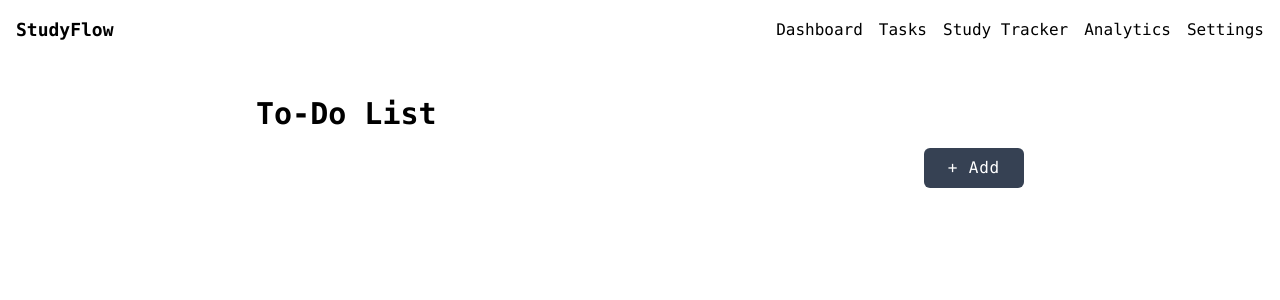
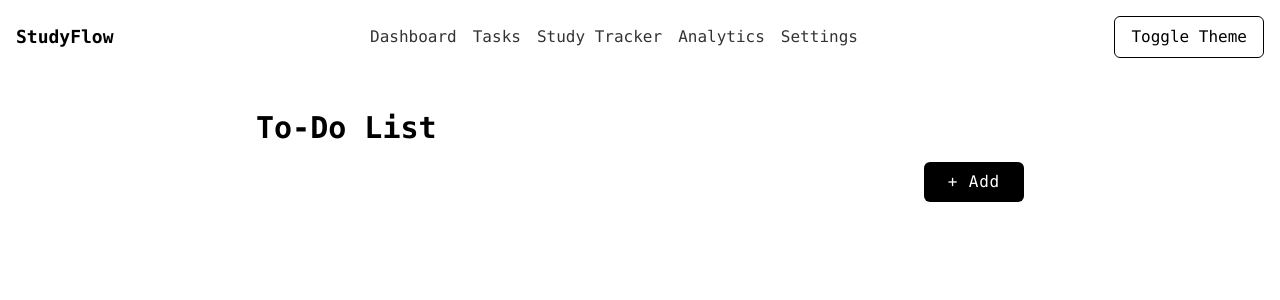
Before and after one commit to itsanup1/StudyFlow, a React (Vite) app: page / in a window 1280 px wide. Shown: the top 300 px of the page. Built offline with nearby package versions, Linux system fonts and the light colour scheme.

Commit message:
Added The Dark Mode Switching

```diff
--- a/src/App.jsx
+++ b/src/App.jsx
@@ -1,16 +1,19 @@
 import { Navbar } from './component/Navbar'
 import { ToDo } from './Tools/To-Do'
 import { AddModal } from './component/AddModal'
-
+import { useEffect } from "react";
+import { loadTheme } from "./component/DarkMode";
 
 function App() {
-
+  useEffect(() => {
+    loadTheme();
+  }, []);
   return (
     <>
         <Navbar />
+
         <ToDo />
-        {/*<AddModal/>*/}
-     </>
+    </>
   )
 }
 
--- a/src/Tools/To-Do.jsx
+++ b/src/Tools/To-Do.jsx
@@ -80,12 +80,12 @@ export function ToDo() {
 
   return (
     <div className="mt-5 p-4 max-w-200 mx-auto">
-      <h1 className="text-3xl font-bold mb-4">To-Do List</h1>
+      <h1 className="text-3xl text-[rgb(var(--pritext))] font-bold mb-4">To-Do List</h1>
 
       {/* ADD BUTTON */}
       <div className="flex justify-end">
         <button
-          className="apply px-6 py-2 bg-gray-700 text-white rounded-md tracking-wider"
+          className="apply px-6 py-2 bg-[rgb(var(--pritext))] text-[rgb(var(--bg))] rounded-md tracking-wider"
           onClick={() => setOpenAddModal(true)}
         >
           + Add
--- /dev/null
+++ b/src/component/DarkMode.jsx
@@ -0,0 +1,39 @@
+export function setTheme(theme) {
+  document.documentElement.setAttribute("data-theme", theme);
+  localStorage.setItem("theme", theme);
+}
+
+export function loadTheme() {
+  const savedTheme = localStorage.getItem("theme");
+
+  if (savedTheme) {
+    setTheme(savedTheme);
+    return;
+  }
+
+  const systemDark = window.matchMedia(
+    "(prefers-color-scheme: dark)"
+  ).matches;
+
+  setTheme(systemDark ? "dark" : "light");
+}
+
+export function toggleTheme() {
+  const current =
+    document.documentElement.getAttribute("data-theme") || "light";
+
+  const newTheme = current === "dark" ? "light" : "dark";
+
+  setTheme(newTheme);
+}
+
+export function ThemeToggleButton() {
+  return (
+    <button
+      onClick={toggleTheme}
+      className="px-4 py-2 rounded-md border text-[rgb(var(--pritext))]"
+    >
+      Toggle Theme
+    </button>
+  );
+}
--- a/src/component/Navbar.jsx
+++ b/src/component/Navbar.jsx
@@ -1,3 +1,5 @@
+import { ThemeToggleButton } from './DarkMode'
+
 export function Navbar(){
     const links = [
         {
@@ -19,14 +21,15 @@ export function Navbar(){
     ];
     return(
         <div className="flex justify-between items-center p-4">
-            <p className="text-lg font-bold">StudyFlow</p>
-            <div className="flex justify-between items-center gap-4 font-mono ">
+            <p className="text-lg font-bold text-[rgb(var(--pritext))]">StudyFlow</p>
+            <div className="flex justify-between items-center gap-4 font-mono text-[rgb(var(--pritext))]/80">
                 {links.map((link,indx)=>{
                     return(
                         <a className="transition hover:bg-sky-400" href={link.href} key={link.title}>{link.title}</a>
                     );
                 })}
             </div>
+            <ThemeToggleButton/>
 
         </div>
 
--- a/src/component/Task.jsx
+++ b/src/component/Task.jsx
@@ -21,7 +21,7 @@ export function Task({ todo, toggleComplete, deleteTodo, openEdit }) {
       <DragHandleIcon
         {...attributes}
         {...listeners}
-        className="mr-4 text-gray-500 hover:text-gray-700 cursor-grab outline-none"
+        className="mr-4 text-[rgb(var(--sectext))] hover:text-gray-700 cursor-grab outline-none"
         aria-label="Drag to reorder"
         title="Drag to reorder"
       />
@@ -38,13 +38,13 @@ export function Task({ todo, toggleComplete, deleteTodo, openEdit }) {
       {/* TEXT */}
       <div className="flex flex-col gap-2 w-full">
         <span
-          className={`text-xl truncate ${todo.completed && "line-through text-gray-400"}`}
+          className={`text-xl text-[rgb(var(--pritext))] truncate ${todo.completed && "line-through text-[rgb(var(--sectext))]/60"}`}
         >
           {todo.text}
         </span>
 
         <span
-          className={`text-gray-500 truncate ${todo.completed && "invisible"}`}
+          className={`text-[rgb(var(--sectext))]/60 truncate ${todo.completed && "invisible"}`}
         >
           {todo.description}
         </span>
@@ -54,14 +54,14 @@ export function Task({ todo, toggleComplete, deleteTodo, openEdit }) {
       <div className="flex gap-2 items-center">
         <button
           disabled={todo.completed}
-          className="btn1 disabled:opacity-40"
+          className="btn1 text-[rgb(var(--pritext))] border-[rgb(var(--pritext))] disabled:opacity-40"
           onClick={() => openEdit(todo)}
         >
           Edit
         </button>
 
         <button
-          className="btn1"
+          className="btn1 text-[rgb(var(--pritext))] "
           onClick={() => deleteTodo(todo.id)}
         >
           Delete
--- a/src/index.css
+++ b/src/index.css
@@ -2,8 +2,30 @@
 
 body {
   @apply font-mono ;
+  background-color:rgb(var(--bg));
 }
 
 .btn1{
     @apply px-4 py-1 border rounded-md transition-colors duration-200 active:bg-gray-300 ;
 }
+
+* {
+  transition:
+    background-color 0.25s ease,
+    color 0.25s ease,
+    border-color 0.25s ease;
+}
+
+/* Light Theme */
+:root {
+  --bg: 255 255 255;
+  --pritext: 0 0 0;
+  --sectext: 55 65 82;
+}
+
+/* Dark Theme */
+[data-theme="dark"] {
+  --bg: 15 23 42;
+  --pritext: 255 255 255;
+  --sectext: 161 161 170;
+}
```
